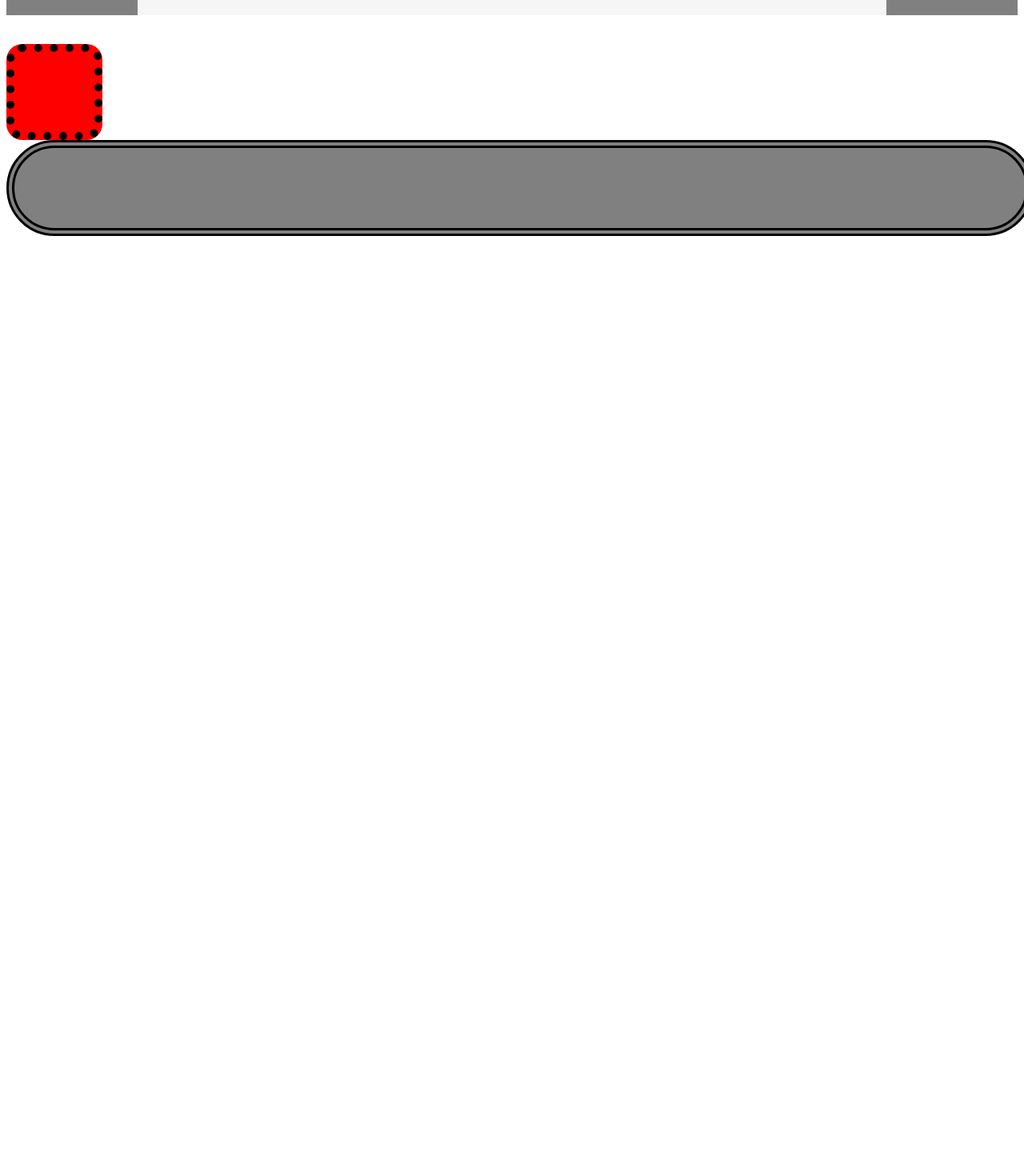
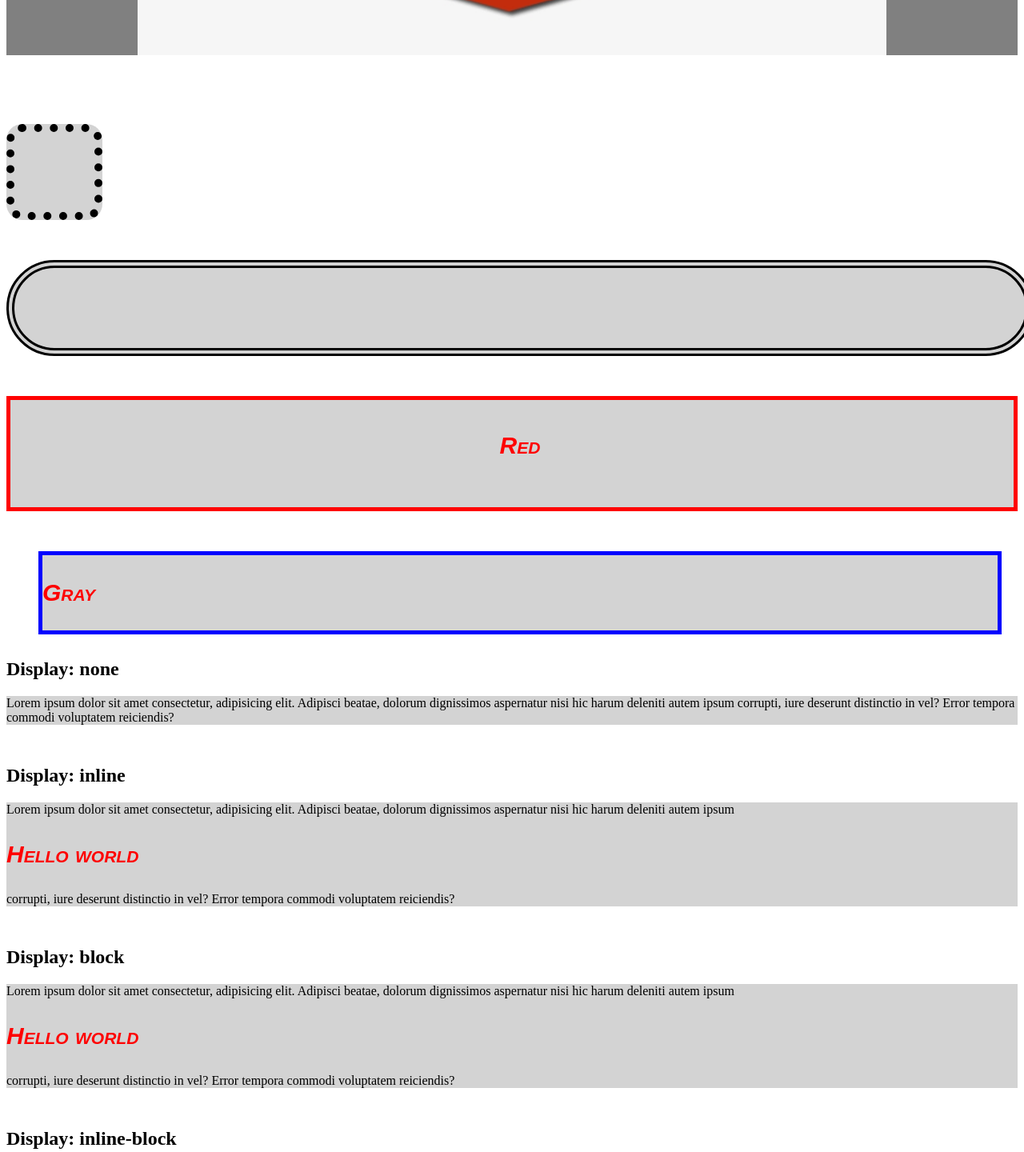
Before and after one commit to victornunesg/html-study, a plain HTML site: page CSS-basics/index.html in a window 1280 px wide. Shown: the part 629-2069 px from the top of the page at 80% size. Before the commit the page ends 932 px from the top, so only its background shows below. Drawn offline with Linux system fonts and the light colour scheme.

Commit message:
CSS course continued, marging and padding added and display settings initiated.

```diff
--- a/CSS-basics/index.html
+++ b/CSS-basics/index.html
@@ -18,8 +18,42 @@
     <div class="div-background"></div> <br><br>
 
     <!--WIDTH/HEIGHT/BORDER/BORDER-RADIUS SETTINGS EXAMPLE-->
-    <div class="red"></div>
-    <div class="gray"></div>
+    <div class="yellow"></div>
+    <div class="blue"></div>
+
+    <!--MARGIN AND PADDING SETTINGS EXAMPLE-->
+    <div class="red"><p>Red</p></div>
+    <div class="gray"><p>Gray</p></div>
+
+    <!--DISPLAY SETTINGS EXAMPLE-->
+
+    <h2>Display: none</h2>
+    <div class="display-settings">
+        Lorem ipsum dolor sit amet consectetur, adipisicing elit.
+        Adipisci beatae, dolorum dignissimos aspernatur nisi hic harum deleniti autem ipsum <p class="none">Hello world</p> corrupti, iure deserunt distinctio in vel?
+        Error tempora commodi voluptatem reiciendis?
+    </div>
+
+    <h2>Display: inline</h2>
+    <div class="display-settings">
+        Lorem ipsum dolor sit amet consectetur, adipisicing elit.
+        Adipisci beatae, dolorum dignissimos aspernatur nisi hic harum deleniti autem ipsum <p class="inline">Hello world</p> corrupti, iure deserunt distinctio in vel?
+        Error tempora commodi voluptatem reiciendis?
+    </div>
+
+    <h2>Display: block</h2>
+    <div class="display-settings">
+        Lorem ipsum dolor sit amet consectetur, adipisicing elit.
+        Adipisci beatae, dolorum dignissimos aspernatur nisi hic harum deleniti autem ipsum <p class="block">Hello world</p> corrupti, iure deserunt distinctio in vel?
+        Error tempora commodi voluptatem reiciendis?
+    </div>
+
+    <h2>Display: inline-block</h2>
+    <div class="display-settings">
+        Lorem ipsum dolor sit amet consectetur, adipisicing elit.
+        Adipisci beatae, dolorum dignissimos aspernatur nisi hic harum deleniti autem ipsum <p class="inline-block">Hello world</p> corrupti, iure deserunt distinctio in vel?
+        Error tempora commodi voluptatem reiciendis?
+    </div>
 
 </body>
 </html>
--- a/CSS-basics/styles.css
+++ b/CSS-basics/styles.css
@@ -16,7 +16,7 @@ element > class > id > style in line (not use, never) */
 /*SPECIFICITY EXAMPLES*/
 
 div { /*Element*/
-    background-color: red;
+    background-color: lightgray;
 }
 
 .green { /*Class*/
@@ -63,18 +63,74 @@ p {
 /*===============================================================================*/
 
 /*WIDTH/HEIGHT/BORDER/BORDER-RADIUS SETTINGS EXAMPLES*/
-.red {
-    background-color: red;
+.yellow {
+    background-color: lightgrey;
     width: 100px;
     height: 100px;
-    border: 10px dotted black; /*receive 3 values: border thickness, border type and border color*/
+    border: 10px dotted black;
+    /*border provides the visual settings between marging and padding*/
+    /*receive 3 values: border thickness, border type and border color*/
     border-radius: 20px; /*used to round the border*/
 }
 
-.gray {
-    background-color: gray;
+.blue {
+    background-color: lightgrey;
     width: 100%;
     height: 100px;
-    border: 10px double black; /*receive 3 values: border thickness, border type and border color*/
+    border: 10px double black;
     border-radius: 80px;
 }
+
+/*===============================================================================*/
+/*===============================================================================*/
+
+/*MARGIN AND PADDING SETTINGS EXAMPLE*/
+.red p {
+    text-align: center;
+}
+.red {
+    background-color: lightgrey;
+    border: 5px solid red;
+    padding: 10px 20px 30px 40px;
+    /*padding provides spacing inside the element, if you put only 1 value, it will include space in all directions*/
+    /*we can put 2 or 4 values. for 2 values, the first one is vertical direction and the second one is horizontal*/
+    /*if we put 4 values, the sequence will be: top > right > bottom > left*/
+    padding-top: 10px;
+    padding-right: 20px;
+    padding-bottom: 30px;
+    padding-left: 40px;
+    /*the commands between lines 98 and 101 provides the same result as the one at line 94*/
+
+}
+
+.gray {
+    background-color: lightgray;
+    border: 5px solid blue;
+    margin: 10px 20px 30px 40px;
+    /*margin provides spacing outside of the element */
+    /*the logic is the same as padding's 1, 2 or 4 values and the same sequence*/
+    margin-top: 10px;
+    margin-right: 20px;
+    margin-bottom: 30px;
+    margin-left: 40px;
+    /*the commands between lines 106 and 109 provides the same result as the one at line 103*/
+}
+
+/*===============================================================================*/
+/*===============================================================================*/
+
+/*DISPLAY SETTINGS EXAMPLE*/
+
+/*by standard, tag p uses display block, creating a block element using 100% of screen space, breaking line*/
+h2 {
+    margin-top: 25px;
+}
+
+div {
+    margin-bottom: 50px;
+}
+
+.none {
+    display: none;
+    /*the element will not be displayed */
+}
```
